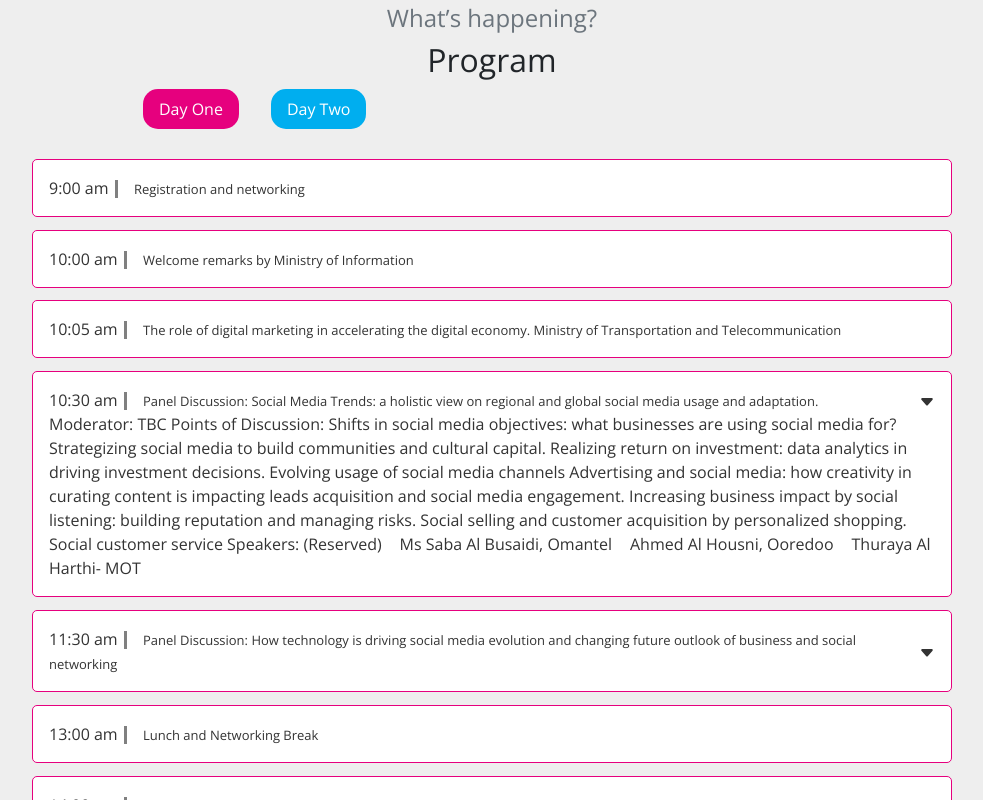
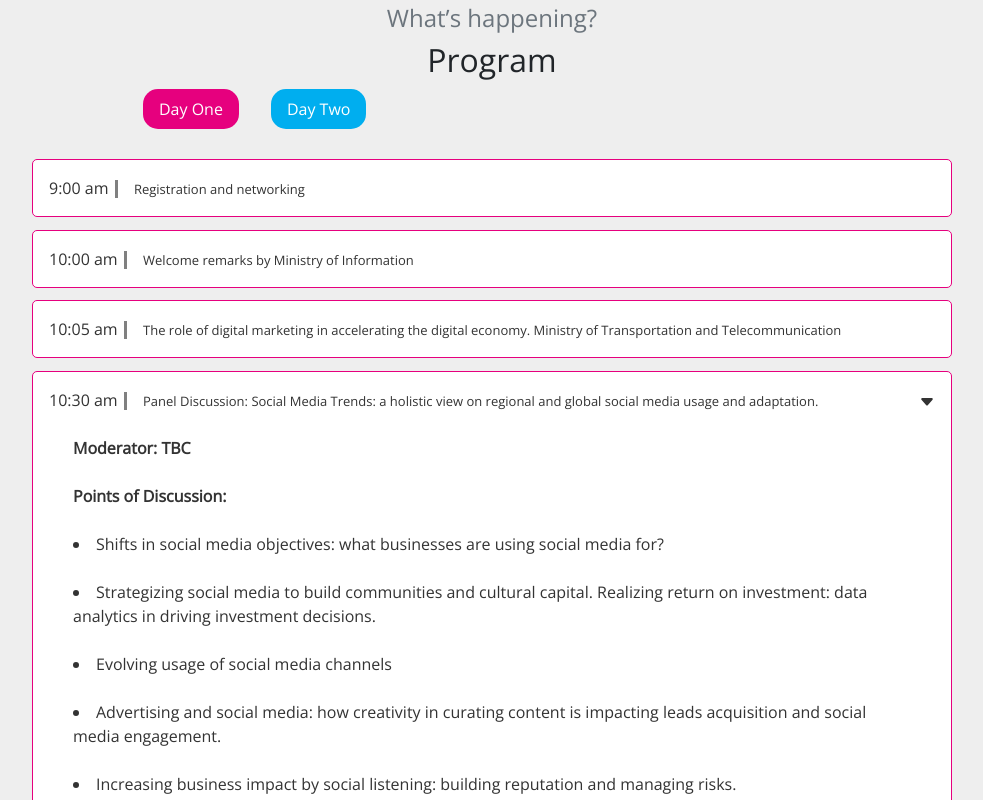
Before and after one commit to hoseinsedaqat/Osmw, a Vue app: page / in a window 1280 px wide. Both pictures are taken after a click on the button 1075 px from the left and 1652 px from the top of the page. Shown: the part 1252-2052 px from the top of the page, without its empty margins (148-1131 px from the left). Built offline with nearby package versions, Linux system fonts and the light colour scheme.

Commit message:
add design agenda in home fast going to agenda page

```diff
--- a/src/views/Home/Components/HappeningHome.vue
+++ b/src/views/Home/Components/HappeningHome.vue
@@ -64,18 +64,55 @@
                 </svg>
               </span>
             </div>
-            <span class="collapse" id="eventOne">
-              Moderator: TBC Points of Discussion: Shifts in social media objectives: what
-              businesses are using social media for? Strategizing social media to build
-              communities and cultural capital. Realizing return on investment: data
-              analytics in driving investment decisions. Evolving usage of social media
-              channels Advertising and social media: how creativity in curating content is
-              impacting leads acquisition and social media engagement. Increasing business
-              impact by social listening: building reputation and managing risks. Social
-              selling and customer acquisition by personalized shopping. Social customer
-              service Speakers: (Reserved)  Ms Saba Al Busaidi, Omantel  Ahmed Al
-              Housni, Ooredoo  Thuraya Al Harthi- MOT
-            </span>
+            <p class="collapse" id="eventOne">
+              <span class="font-weight-bold d-block m-4"> Moderator: TBC</span>
+              <span>
+                <span class="font-weight-bold d-block mx-4"> Points of Discussion: </span>
+                <li class="m-4">
+                  Shifts in social media objectives: what businesses are using social
+                  media for?
+                </li>
+                <li class="m-4">
+                  Strategizing social media to build communities and cultural capital.
+                  Realizing return on investment: data analytics in driving investment
+                  decisions.
+                </li>
+                <li class="m-4">Evolving usage of social media channels</li>
+                <li class="m-4">
+                  Advertising and social media: how creativity in curating content is
+                  impacting leads acquisition and social media engagement.
+                </li>
+                <li class="m-4">
+                  Increasing business impact by social listening: building reputation and
+                  managing risks.
+                </li>
+                <li class="m-4">
+                  Social selling and customer acquisition by personalized shopping. Social
+                  customer service
+                </li>
+                <span class="font-weight-bold d-block mx-4"> Speakers: (Reserved) </span>
+                <li class="m-4">
+                  <img
+                    src="@/assets/Images/Saba Al Busaidi- Senior Manager Corporate Affairs at Omantel .jpeg"
+                    style="width: 50px; border-radius: 50%"
+                    alt=""
+                  />
+                  Ms Saba Al Busaidi, Omantel
+                </li>
+                <li class="m-4">
+
+                  Ahmed Al Housni, Ooredoo
+                </li>
+                <li class="m-4">
+                  <img
+                    src="@/assets/Images/Thuraya Al Harthi- Speaker_ Digital Transformation_ Innovation.jpeg"
+                    style="width: 50px; border-radius: 50%"
+                    alt=""
+                  />
+                  Thuraya Al Harthi- MOT
+                </li>
+              </span>
+            </p>
           </div>
           <div class="eventHappening">
             <div class="d-flex align-items-center justify-content-between">
@@ -107,18 +144,55 @@
                 </svg>
               </span>
             </div>
-            <span class="collapse" id="eventTwo">
-              Moderator: TBC Points of Discussion: Shifts in social media objectives: what
-              businesses are using social media for? Strategizing social media to build
-              communities and cultural capital. Realizing return on investment: data
-              analytics in driving investment decisions. Evolving usage of social media
-              channels Advertising and social media: how creativity in curating content is
-              impacting leads acquisition and social media engagement. Increasing business
-              impact by social listening: building reputation and managing risks. Social
-              selling and customer acquisition by personalized shopping. Social customer
-              service Speakers: (Reserved)  Ms Saba Al Busaidi, Omantel  Ahmed Al
-              Housni, Ooredoo  Thuraya Al Harthi- MOT
-            </span>
+            <p class="collapse" id="eventTwo">
+             <span class="font-weight-bold d-block m-4"> Moderator: TBC</span>
+              <span>
+                <span class="font-weight-bold d-block mx-4"> Points of Discussion: </span>
+                <li class="m-4">
+                  Shifts in social media objectives: what businesses are using social
+                  media for?
+                </li>
+                <li class="m-4">
+                  Strategizing social media to build communities and cultural capital.
+                  Realizing return on investment: data analytics in driving investment
+                  decisions.
+                </li>
+                <li class="m-4">Evolving usage of social media channels</li>
+                <li class="m-4">
+                  Advertising and social media: how creativity in curating content is
+                  impacting leads acquisition and social media engagement.
+                </li>
+                <li class="m-4">
+                  Increasing business impact by social listening: building reputation and
+                  managing risks.
+                </li>
+                <li class="m-4">
+                  Social selling and customer acquisition by personalized shopping. Social
+                  customer service
+                </li>
+                <span class="font-weight-bold d-block mx-4"> Speakers: (Reserved) </span>
+                <li class="m-4">
+                  <img
+                    src="@/assets/Images/Saba Al Busaidi- Senior Manager Corporate Affairs at Omantel .jpeg"
+                    style="width: 50px; border-radius: 50%"
+                    alt=""
+                  />
+                  Ms Saba Al Busaidi, Omantel
+                </li>
+                <li class="m-4">
+
+                  Ahmed Al Housni, Ooredoo
+                </li>
+                <li class="m-4">
+                  <img
+                    src="@/assets/Images/Thuraya Al Harthi- Speaker_ Digital Transformation_ Innovation.jpeg"
+                    style="width: 50px; border-radius: 50%"
+                    alt=""
+                  />
+                  Thuraya Al Harthi- MOT
+                </li>
+              </span>
+            </p>
           </div>
           <div class="eventHappening">
             <div class="eventTitle">
@@ -155,18 +229,55 @@
                 </svg>
               </span>
             </div>
-            <span class="collapse" id="eventThree">
-              Moderator: TBC Points of Discussion: Shifts in social media objectives: what
-              businesses are using social media for? Strategizing social media to build
-              communities and cultural capital. Realizing return on investment: data
-              analytics in driving investment decisions. Evolving usage of social media
-              channels Advertising and social media: how creativity in curating content is
-              impacting leads acquisition and social media engagement. Increasing business
-              impact by social listening: building reputation and managing risks. Social
-              selling and customer acquisition by personalized shopping. Social customer
-              service Speakers: (Reserved)  Ms Saba Al Busaidi, Omantel  Ahmed Al
-              Housni, Ooredoo  Thuraya Al Harthi- MOT
-            </span>
+            <p class="collapse" id="eventThree">
+             <span class="font-weight-bold d-block m-4"> Moderator: TBC</span>
+              <span>
+                <span class="font-weight-bold d-block mx-4"> Points of Discussion: </span>
+                <li class="m-4">
+                  Shifts in social media objectives: what businesses are using social
+                  media for?
+                </li>
+                <li class="m-4">
+                  Strategizing social media to build communities and cultural capital.
+                  Realizing return on investment: data analytics in driving investment
+                  decisions.
+                </li>
+                <li class="m-4">Evolving usage of social media channels</li>
+                <li class="m-4">
+                  Advertising and social media: how creativity in curating content is
+                  impacting leads acquisition and social media engagement.
+                </li>
+                <li class="m-4">
+                  Increasing business impact by social listening: building reputation and
+                  managing risks.
+                </li>
+                <li class="m-4">
+                  Social selling and customer acquisition by personalized shopping. Social
+                  customer service
+                </li>
+                <span class="font-weight-bold d-block mx-4"> Speakers: (Reserved) </span>
+                <li class="m-4">
+                  <img
+                    src="@/assets/Images/Saba Al Busaidi- Senior Manager Corporate Affairs at Omantel .jpeg"
+                    style="width: 50px; border-radius: 50%"
+                    alt=""
+                  />
+                  Ms Saba Al Busaidi, Omantel
+                </li>
+                <li class="m-4">
+
+                  Ahmed Al Housni, Ooredoo
+                </li>
+                <li class="m-4">
+                  <img
+                    src="@/assets/Images/Thuraya Al Harthi- Speaker_ Digital Transformation_ Innovation.jpeg"
+                    style="width: 50px; border-radius: 50%"
+                    alt=""
+                  />
+                  Thuraya Al Harthi- MOT
+                </li>
+              </span>
+            </p>
           </div>
           <div class="eventHappening">
             <div class="d-flex align-items-center justify-content-between">
@@ -195,18 +306,55 @@
                 </svg>
               </span>
             </div>
-            <span class="collapse" id="eventFour">
-              Moderator: TBC Points of Discussion: Shifts in social media objectives: what
-              businesses are using social media for? Strategizing social media to build
-              communities and cultural capital. Realizing return on investment: data
-              analytics in driving investment decisions. Evolving usage of social media
-              channels Advertising and social media: how creativity in curating content is
-              impacting leads acquisition and social media engagement. Increasing business
-              impact by social listening: building reputation and managing risks. Social
-              selling and customer acquisition by personalized shopping. Social customer
-              service Speakers: (Reserved)  Ms Saba Al Busaidi, Omantel  Ahmed Al
-              Housni, Ooredoo  Thuraya Al Harthi- MOT
-            </span>
+            <p class="collapse" id="eventFour">
+             <span class="font-weight-bold d-block m-4"> Moderator: TBC</span>
+              <span>
+                <span class="font-weight-bold d-block mx-4"> Points of Discussion: </span>
+                <li class="m-4">
+                  Shifts in social media objectives: what businesses are using social
+                  media for?
+                </li>
+                <li class="m-4">
+                  Strategizing social media to build communities and cultural capital.
+                  Realizing return on investment: data analytics in driving investment
+                  decisions.
+                </li>
+                <li class="m-4">Evolving usage of social media channels</li>
+                <li class="m-4">
+                  Advertising and social media: how creativity in curating content is
+                  impacting leads acquisition and social media engagement.
+                </li>
+                <li class="m-4">
+                  Increasing business impact by social listening: building reputation and
+                  managing risks.
+                </li>
+                <li class="m-4">
+                  Social selling and customer acquisition by personalized shopping. Social
+                  customer service
+                </li>
+                <span class="font-weight-bold d-block mx-4"> Speakers: (Reserved) </span>
+                <li class="m-4">
+                  <img
+                    src="@/assets/Images/Saba Al Busaidi- Senior Manager Corporate Affairs at Omantel .jpeg"
+                    style="width: 50px; border-radius: 50%"
+                    alt=""
+                  />
+                  Ms Saba Al Busaidi, Omantel
+                </li>
+                <li class="m-4">
+
+                  Ahmed Al Housni, Ooredoo
+                </li>
+                <li class="m-4">
+                  <img
+                    src="@/assets/Images/Thuraya Al Harthi- Speaker_ Digital Transformation_ Innovation.jpeg"
+                    style="width: 50px; border-radius: 50%"
+                    alt=""
+                  />
+                  Thuraya Al Harthi- MOT
+                </li>
+              </span>
+            </p>
           </div>
           <div class="eventHappening">
             <div class="d-flex align-items-center justify-content-between">
@@ -238,18 +386,55 @@
                 </svg>
               </span>
             </div>
-            <span class="collapse" id="eventFive">
-              Moderator: TBC Points of Discussion: Shifts in social media objectives: what
-              businesses are using social media for? Strategizing social media to build
-              communities and cultural capital. Realizing return on investment: data
-              analytics in driving investment decisions. Evolving usage of social media
-              channels Advertising and social media: how creativity in curating content is
-              impacting leads acquisition and social media engagement. Increasing business
-              impact by social listening: building reputation and managing risks. Social
-              selling and customer acquisition by personalized shopping. Social customer
-              service Speakers: (Reserved)  Ms Saba Al Busaidi, Omantel  Ahmed Al
-              Housni, Ooredoo  Thuraya Al Harthi- MOT
-            </span>
+            <p class="collapse" id="eventFive">
+              <span class="font-weight-bold d-block m-4"> Moderator: TBC</span>
+              <span>
+                <span class="font-weight-bold d-block mx-4"> Points of Discussion: </span>
+                <li class="m-4">
+                  Shifts in social media objectives: what businesses are using social
+                  media for?
+                </li>
+                <li class="m-4">
+                  Strategizing social media to build communities and cultural capital.
+                  Realizing return on investment: data analytics in driving investment
+                  decisions.
+                </li>
+                <li class="m-4">Evolving usage of social media channels</li>
+                <li class="m-4">
+                  Advertising and social media: how creativity in curating content is
+                  impacting leads acquisition and social media engagement.
+                </li>
+                <li class="m-4">
+                  Increasing business impact by social listening: building reputation and
+                  managing risks.
+                </li>
+                <li class="m-4">
+                  Social selling and customer acquisition by personalized shopping. Social
+                  customer service
+                </li>
+                <span class="font-weight-bold d-block mx-4"> Speakers: (Reserved) </span>
+                <li class="m-4">
+                  <img
+                    src="@/assets/Images/Saba Al Busaidi- Senior Manager Corporate Affairs at Omantel .jpeg"
+                    style="width: 50px; border-radius: 50%"
+                    alt=""
+                  />
+                  Ms Saba Al Busaidi, Omantel
+                </li>
+                <li class="m-4">
+
+                  Ahmed Al Housni, Ooredoo
+                </li>
+                <li class="m-4">
+                  <img
+                    src="@/assets/Images/Thuraya Al Harthi- Speaker_ Digital Transformation_ Innovation.jpeg"
+                    style="width: 50px; border-radius: 50%"
+                    alt=""
+                  />
+                  Thuraya Al Harthi- MOT
+                </li>
+              </span>
+            </p>
           </div>
           <div class="eventHappening">
             <div class="d-flex align-items-center justify-content-between">
```
